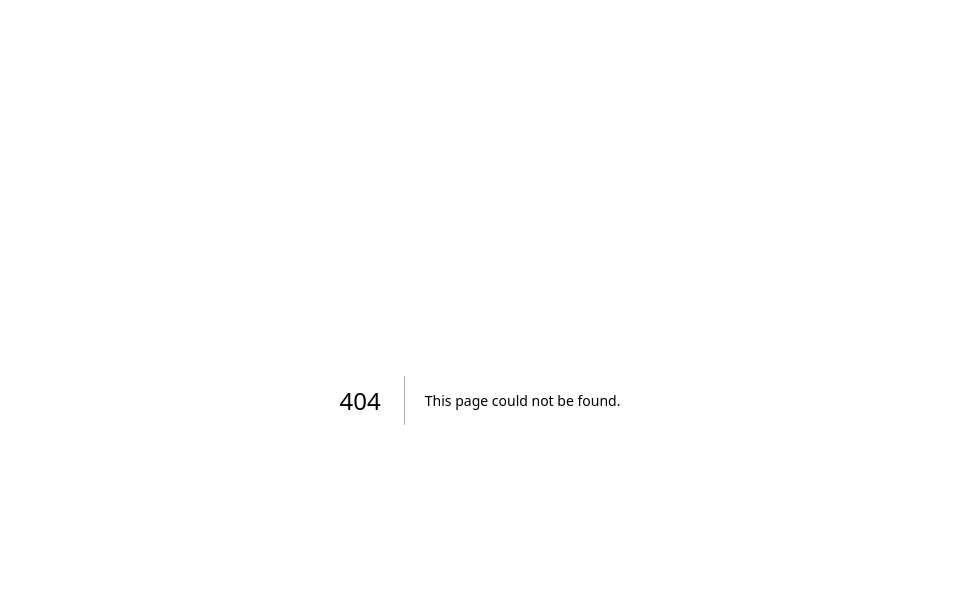
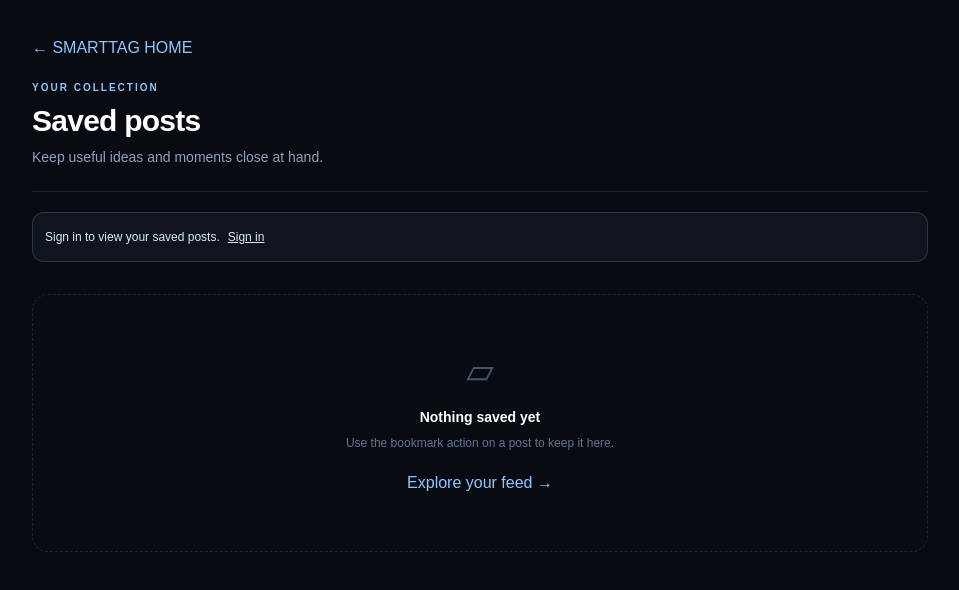
Before and after one commit to OSAZELIGHT/smarttag-worldwide, a Next.js app: page /saved in a window 1280 px wide. Before the commit this address had no page. Shown: the top 590 px of the page, without its empty margins (160-1119 px from the left). Built offline with nearby package versions, Linux system fonts and the light colour scheme; no server answers.

Commit message:
feat: add saved posts route

```diff
--- /dev/null
+++ b/src/app/saved/page.tsx
@@ -0,0 +1,11 @@
+import type { Metadata } from "next";
+import SavedPosts from "@/components/SavedPosts";
+
+export const metadata: Metadata = {
+  title: "Saved Posts | SmartTag Worldwide",
+  description: "Your personal collection of saved SmartTag posts.",
+};
+
+export default function SavedPage() {
+  return <SavedPosts />;
+}
```
